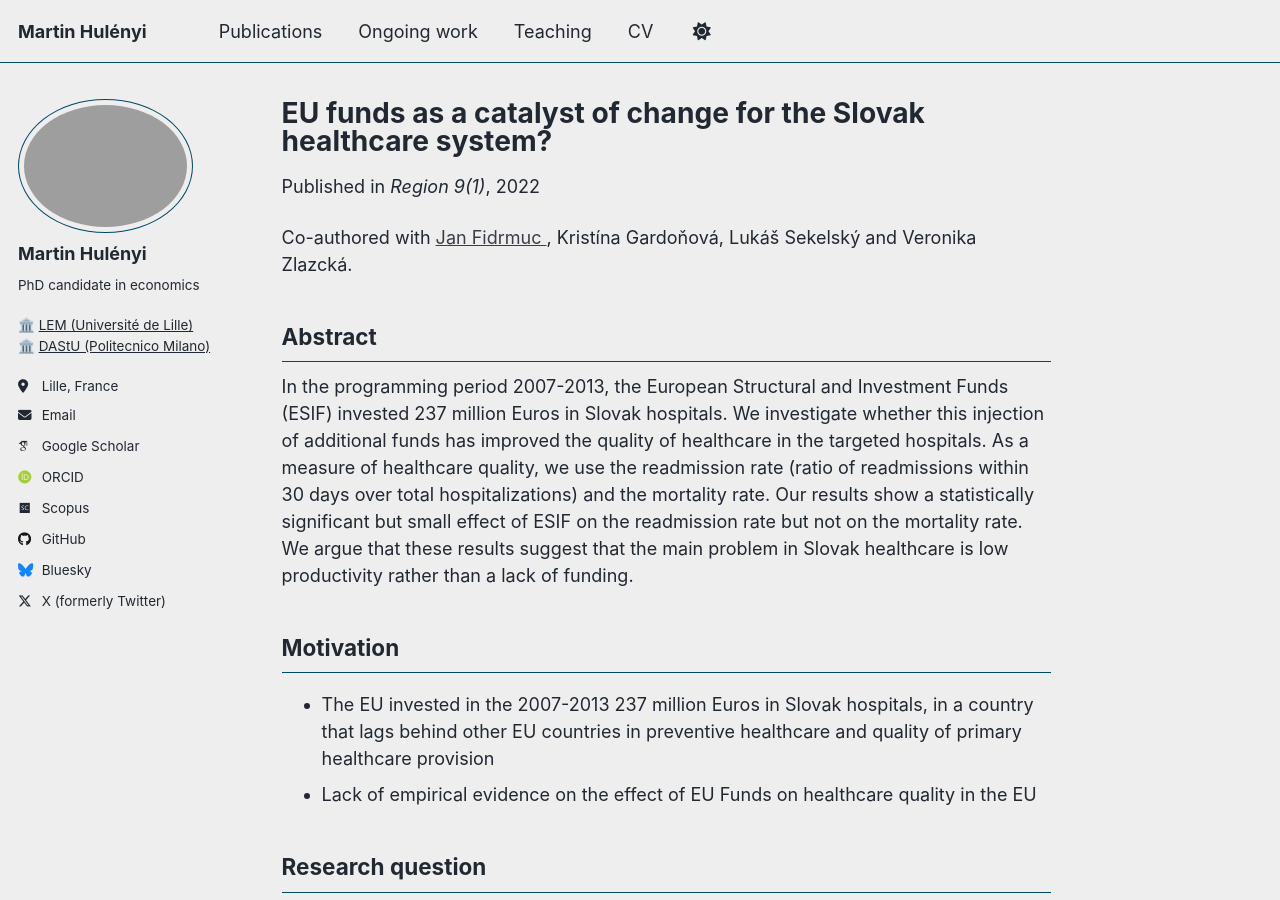
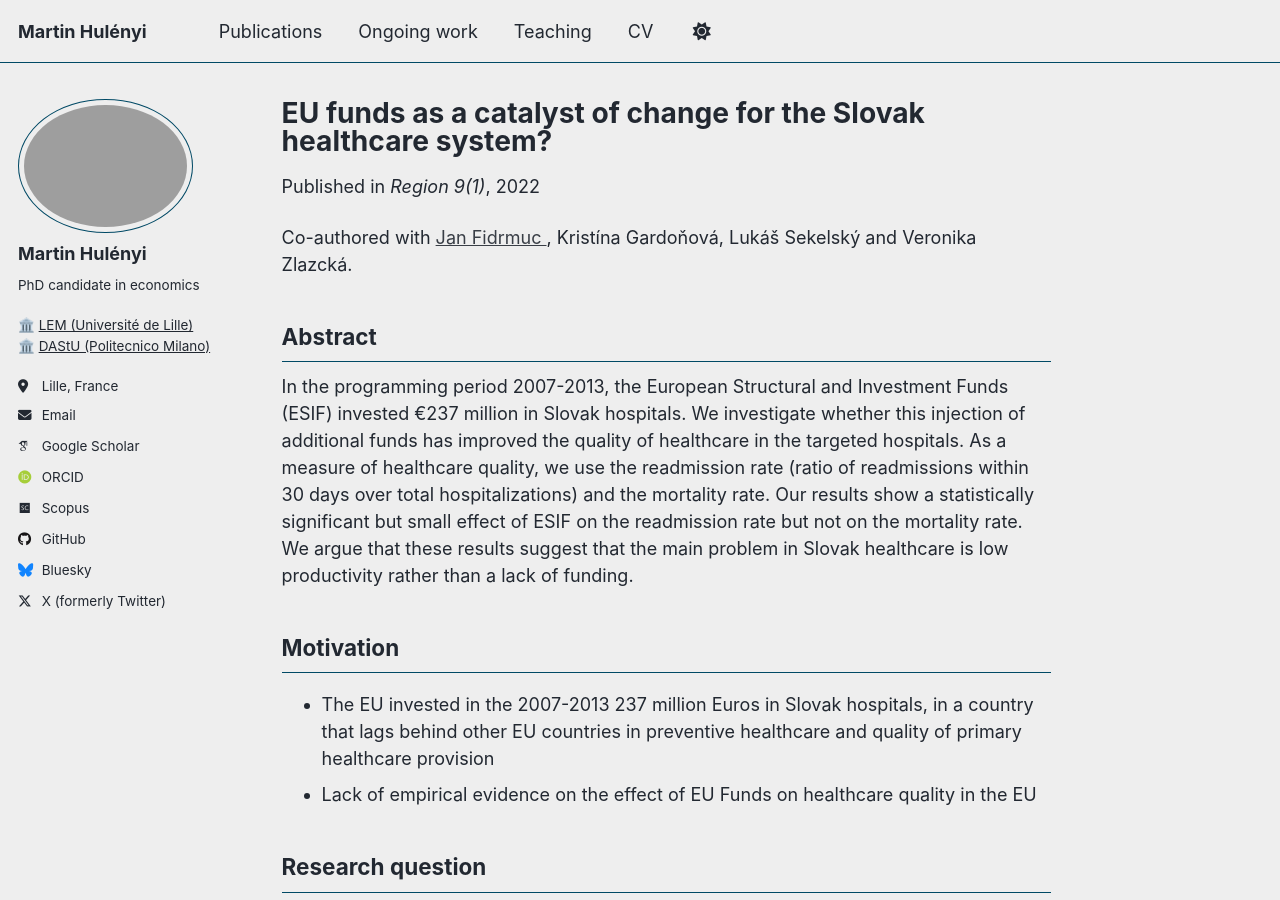
Before and after one commit to martinhulenyi/martinhulenyi.github.io, a Jekyll site: the page built from _publications/02_eu_funds_healthcare.md, in a window 1280 px wide and 900 px high. Built offline with Jekyll 4.4.1, drawn with Linux system fonts in a browser that asks for light colours; some web fonts are replaced; a script that is not in the unit is left out.

Commit message:
Update 02_eu_funds_healthcare.md

```diff
--- a/_publications/02_eu_funds_healthcare.md
+++ b/_publications/02_eu_funds_healthcare.md
@@ -9,12 +9,12 @@ permalink: /publication/eu-funds-healthcare/
 bibtexurl: "https://raw.githubusercontent.com/martinhulenyi/martinhulenyi.github.io/master/files/fidrmuc_et_al_2022.bib"
 
 # Shows on the publications OVERVIEW only:
-excerpt: "In the programming period 2007-2013, the European Structural and Investment Funds (ESIF) invested e237 million in Slovak hospitals. We investigate whether this injection of additional funds has improved the quality of healthcare in the targeted hospitals. As a measure of healthcare quality, we use the readmission rate (ratio of readmissions within 30 days over total hospitalizations) and the mortality rate. Our results show a statistically significant but small effect of ESIF on the readmission rate but not on the mortality rate. We argue that these results suggest that the main problem in Slovak healthcare is low productivity rather than a lack of funding."
+excerpt: "In the programming period 2007-2013, the European Structural and Investment Funds (ESIF) invested €237  million in Slovak hospitals. We investigate whether this injection of additional funds has improved the quality of healthcare in the targeted hospitals. As a measure of healthcare quality, we use the readmission rate (ratio of readmissions within 30 days over total hospitalizations) and the mortality rate. Our results show a statistically significant but small effect of ESIF on the readmission rate but not on the mortality rate. We argue that these results suggest that the main problem in Slovak healthcare is low productivity rather than a lack of funding."
 ---
 Co-authored with <a href="http://www.fidrmuc.net" target="_blank" rel="noopener"> Jan Fidrmuc </a>, Kristína Gardoňová, Lukáš Sekelský and Veronika Zlazcká.
 
 ## Abstract
-In the programming period 2007-2013, the European Structural and Investment Funds (ESIF) invested 237 million Euros in Slovak hospitals. We investigate whether this injection of additional funds has improved the quality of healthcare in the targeted hospitals. As a measure of healthcare quality, we use the readmission rate (ratio of readmissions within 30 days over total hospitalizations) and the mortality rate. Our results show a statistically significant but small effect of ESIF on the readmission rate but not on the mortality rate. We argue that these results suggest that the main problem in Slovak healthcare is low productivity rather than a lack of funding.
+In the programming period 2007-2013, the European Structural and Investment Funds (ESIF) invested €237 million in Slovak hospitals. We investigate whether this injection of additional funds has improved the quality of healthcare in the targeted hospitals. As a measure of healthcare quality, we use the readmission rate (ratio of readmissions within 30 days over total hospitalizations) and the mortality rate. Our results show a statistically significant but small effect of ESIF on the readmission rate but not on the mortality rate. We argue that these results suggest that the main problem in Slovak healthcare is low productivity rather than a lack of funding.
 
 ## Motivation
 - The EU invested in the 2007-2013 237 million Euros in Slovak hospitals, in a country that lags behind other EU countries in preventive healthcare and quality of primary healthcare provision
```
